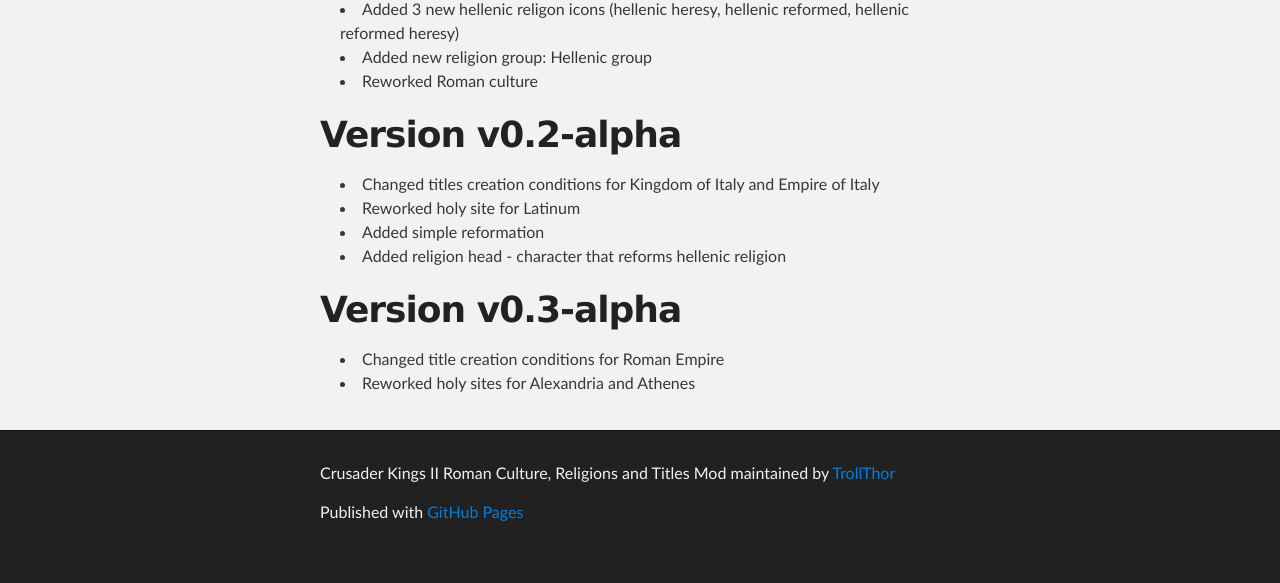
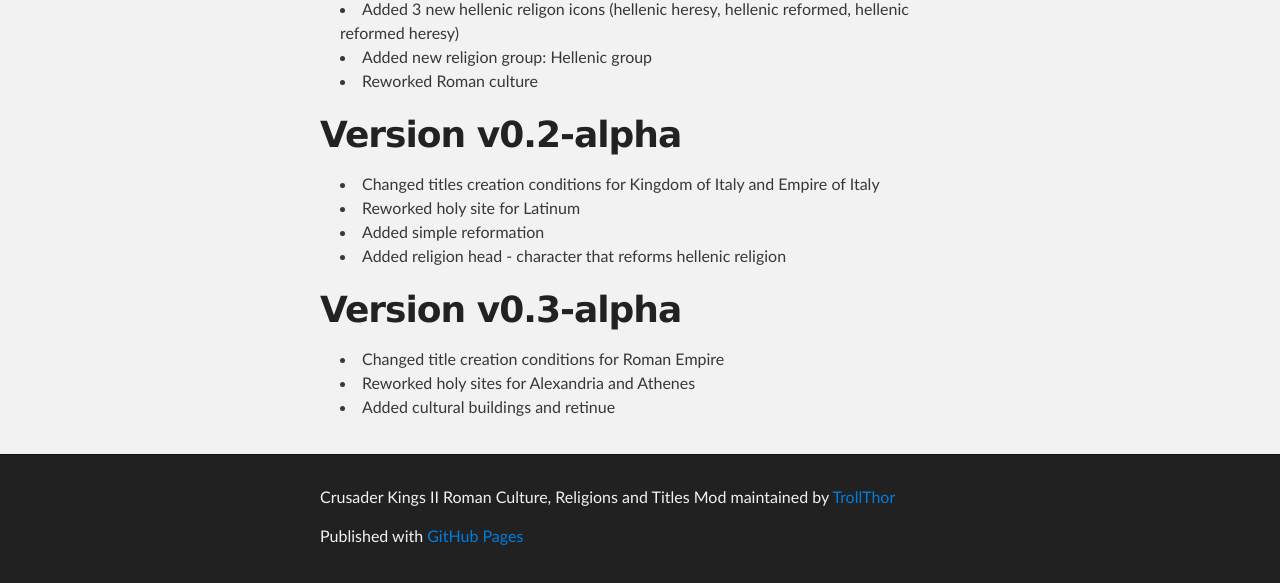
Before and after one commit to TrollThor/roman_culture, a plain HTML site: page index.html in a window 1280 px wide. Shown: the part 664-1247 px from the top of the page. Before the commit the page ends 1223 px from the top, so only its background shows below. Drawn offline with Linux system fonts and the light colour scheme.

Commit message:
Update index.html

```diff
--- a/index.html
+++ b/index.html
@@ -57,6 +57,7 @@
 <ul>
 <li>Changed title creation conditions for Roman Empire</li>
 <li>Reworked holy sites for Alexandria and Athenes</li>
+<li>Added cultural buildings and retinue</li>
 </ul>
       </section>
     </div>
```
